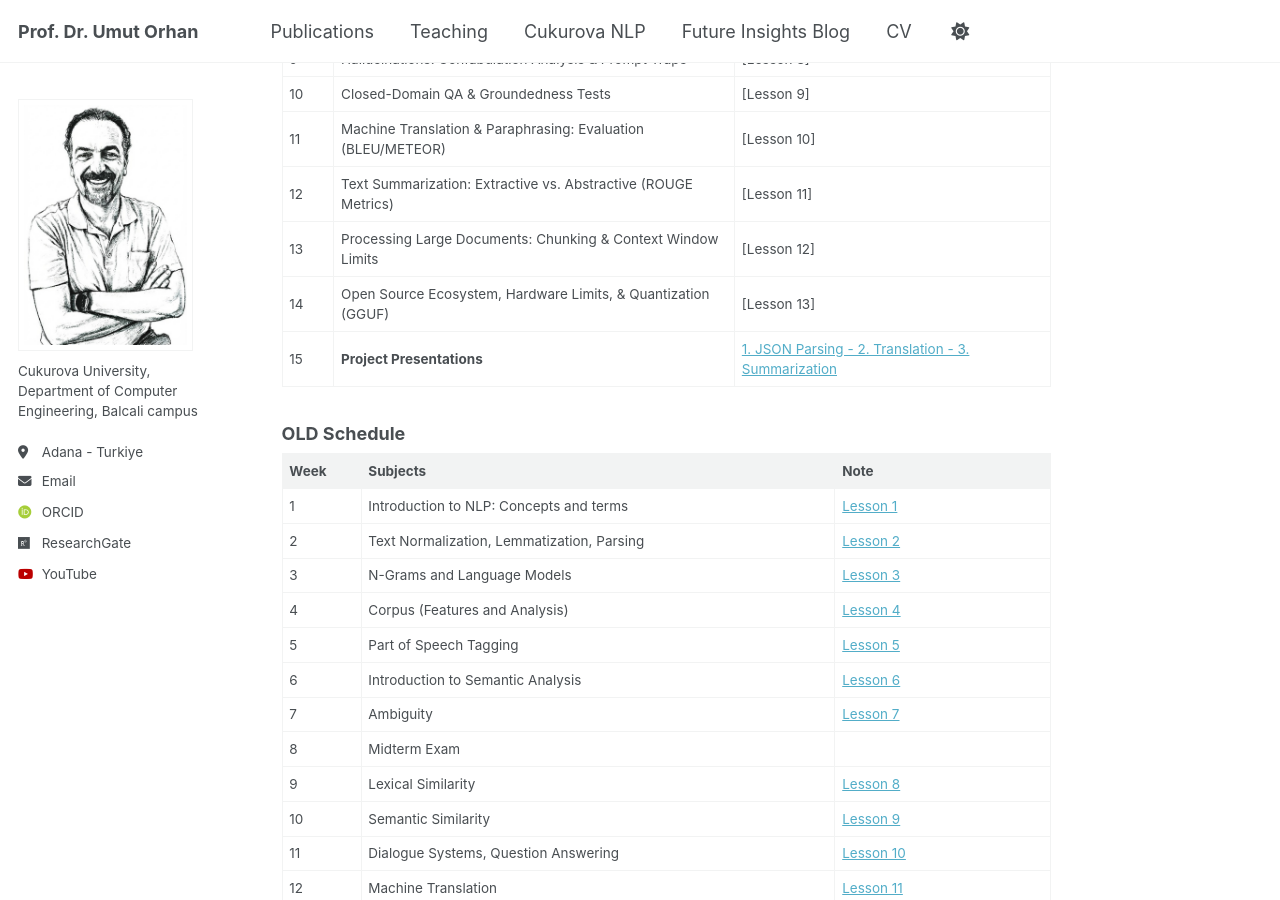
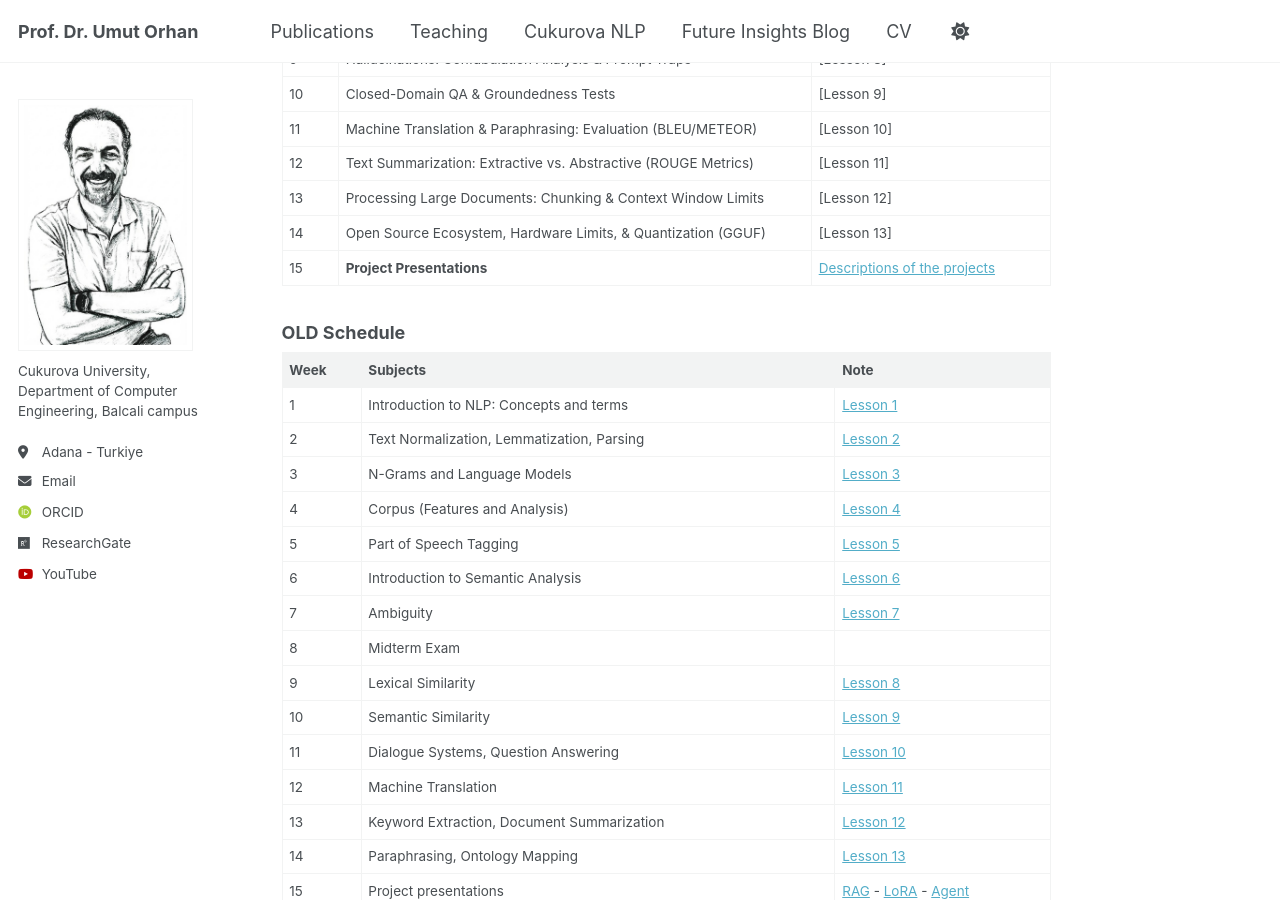
Before and after one commit to uorhan/uorhan.github.io, a Jekyll site: the page built from _teaching/NLP.md, in a window 1280 px wide and 900 px high, scrolled down 1205 px. Built offline with Jekyll 4.4.1, drawn with Linux system fonts in a browser that asks for light colours; some web fonts are replaced.

Commit message:
Update NLP.md

```diff
--- a/_teaching/NLP.md
+++ b/_teaching/NLP.md
@@ -39,7 +39,7 @@ Basic knowledge of Python programming and Machine Learning fundamentals is stron
 | 12 | Text Summarization: Extractive vs. Abstractive (ROUGE Metrics) | [Lesson 11] |
 | 13 | Processing Large Documents: Chunking & Context Window Limits | [Lesson 12] |
 | 14 | Open Source Ecosystem, Hardware Limits, & Quantization (GGUF) | [Lesson 13] |
-| 15 | **Project Presentations** | <a href="/files/NLP-Projects">1. JSON Parsing - 2. Translation - 3. Summarization</a> |
+| 15 | **Project Presentations** | <a href="/files/NLP-Projects">Descriptions of the projects</a> |
 
 ### OLD Schedule
 
```
